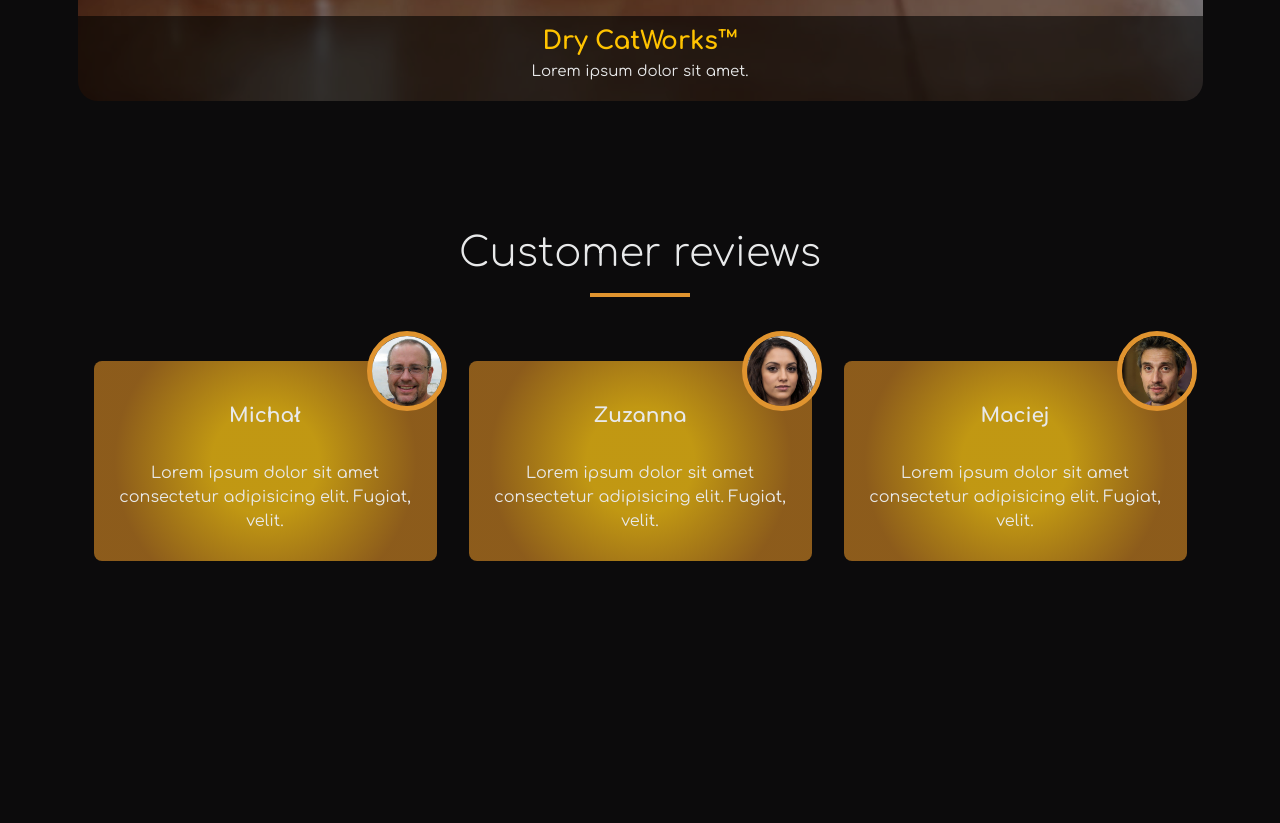
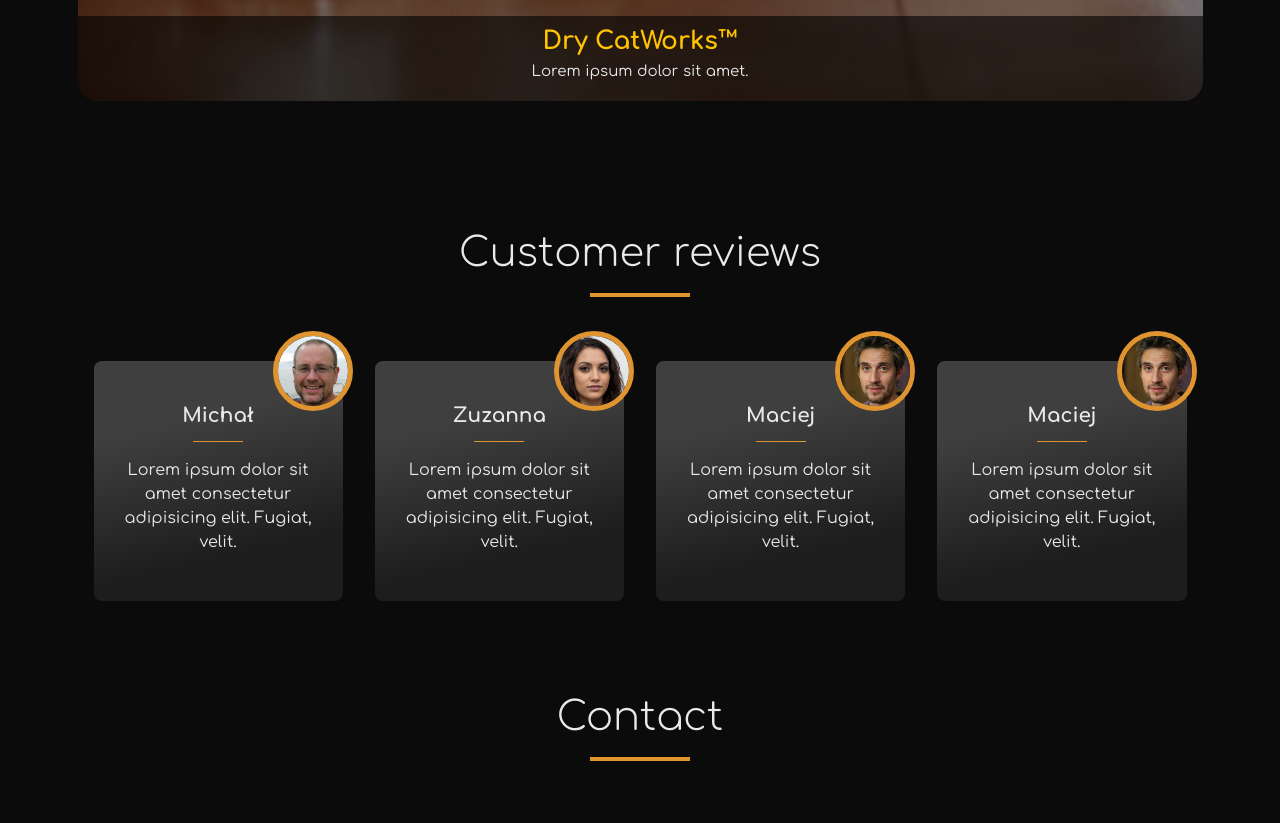
Before and after one commit to marcinjasinski71/CATworks, a website: page index.html in a window 1280 px wide. Shown: the part 1878-2701 px from the top of the page. Before the commit the page ends 2501 px from the top, so only its background shows below. Drawn offline with nearby package versions, Linux system fonts and the light colour scheme; files that its build step writes are made by us from their sources.

Commit message:
img res fix, bg of reviews, adding contact section

```diff
--- a/index.html
+++ b/index.html
@@ -117,22 +117,23 @@
             </div>
 
             <div class="carousel-inner carousel-photos">
+
                 <div class="carousel-item active">
-                    <img src="../dist/img/catfood-mixed.jpg" class="d-block w-100" alt="Koty jedzące karmę">
+                    <img src="../dist/img/catfood-mixed.jpg" class="d-block mw-100" alt="Koty jedzące karmę">
                     <div class="carousel-caption">
                         <h5 class="carousel-title">Mixed CatWorks™</h5>
                         <p>Lorem ipsum dolor sit amet.</p>
                     </div>
                 </div>
                 <div class="carousel-item">
-                    <img src="../dist/img/catfood-dry.jpg" class="d-block w-100 mh-100" alt="Kot jedzący karmę">
+                    <img src="../dist/img/catfood-dry.jpg" class="d-block mw-100" alt="Kot jedzący karmę">
                     <div class="carousel-caption">
                         <h5 class="carousel-title">Dry CatWorks™</h5>
                         <p>Lorem ipsum dolor sit amet.</p>
                     </div>
                 </div>
                 <div class="carousel-item">
-                    <img src="../dist/img/catfood-wet.jpg" class="d-block w-100" alt="kot jedzący karmę">
+                    <img src="../dist/img/catfood-wet.jpg" class="d-block mw-100" alt="kot jedzący karmę">
                     <div class="carousel-caption">
                         <h5 class="carousel-title">Wet CatWorks™</h5>
                         <p>Lorem ipsum dolor sit amet.</p>
@@ -165,22 +166,33 @@
         <div class="reviews__cards">
 
             <div class="reviews__card">
-                <img src="../dist/img/review-first.jpg" alt="Man with glasses">
+                <img src="../dist/img/review-first.jpg" alt="Man with glasses" class="review-img">
                 <p class="reviews__card-name">Michał</p>
+                <div class="underline-small"></div>
                 <p class="reviews__card-opinion">Lorem ipsum dolor sit amet consectetur adipisicing elit. Fugiat, velit.
                 </p>
             </div>
 
             <div class="reviews__card">
-                <img src="../dist/img/review-second.jpg" alt="woman">
+                <img src="../dist/img/review-second.jpg" alt="woman" class="review-img">
                 <p class="reviews__card-name">Zuzanna</p>
+                <div class="underline-small"></div>
                 <p class="reviews__card-opinion">Lorem ipsum dolor sit amet consectetur adipisicing elit. Fugiat, velit.
                 </p>
             </div>
 
             <div class="reviews__card">
-                <img src="../dist/img/review-third.jpg" alt="">
+                <img src="../dist/img/review-third.jpg" alt="man" class="review-img">
                 <p class="reviews__card-name">Maciej</p>
+                <div class="underline-small"></div>
+                <p class="reviews__card-opinion">Lorem ipsum dolor sit amet consectetur adipisicing elit. Fugiat, velit.
+                </p>
+            </div>
+
+            <div class="reviews__card">
+                <img src="../dist/img/review-third.jpg" alt="man" class="review-img">
+                <p class="reviews__card-name">Maciej</p>
+                <div class="underline-small"></div>
                 <p class="reviews__card-opinion">Lorem ipsum dolor sit amet consectetur adipisicing elit. Fugiat, velit.
                 </p>
             </div>
@@ -194,9 +206,26 @@
         </div>
     </div>
 </section>
+        <section id="contact">
+
+    <div class="container py-5 text-center">
+
+        <div class="title">
+            <p class="display-3 title">Contact</p>
+            <div class="underline"></div>
+        </div>
+
+
+
+
+
+    </div>
+
+
+</section>
     </main>
 
-
+    <script src="/dist/js/script.min.js"></script>
     <script src="https://cdn.jsdelivr.net/npm/bootstrap@5.1.3/dist/js/bootstrap.bundle.min.js"
     integrity="sha384-ka7Sk0Gln4gmtz2MlQnikT1wXgYsOg+OMhuP+IlRH9sENBO0LRn5q+8nbTov4+1p"
     crossorigin="anonymous"></script>
--- /dev/null
+++ b/src/sass/_animations.scss
@@ -0,0 +1,8 @@
+@keyframes reviewPhoto {
+	0% {
+	}
+
+	50% {
+		transform: scale(1.1);
+	}
+}
--- a/src/sass/main.scss
+++ b/src/sass/main.scss
@@ -1,4 +1,5 @@
 @use './global';
+@use './animations';
 
 $main-shade-color: #e0942f;
 $main-color: #ffc300;
@@ -29,8 +30,20 @@ $border-color: rgba(255, 255, 255, 0.2);
 	width: 100px;
 }
 
+.underline-small {
+	border-bottom: 1px solid $main-shade-color;
+	margin: 0 auto;
+	text-align: center;
+	margin-bottom: 1em;
+	width: 50px;
+}
+
 .title {
 	color: $white-color;
+}
+
+.scale-animate {
+	animation: reviewPhoto 1s linear;
 }
 
 // nav
@@ -128,7 +141,7 @@ $border-color: rgba(255, 255, 255, 0.2);
 // karuzela
 
 .carousel {
-	margin: 30px 0;
+	margin: 30px auto;
 }
 
 .carousel-item {
@@ -138,6 +151,7 @@ $border-color: rgba(255, 255, 255, 0.2);
 	img {
 		background-size: cover;
 		filter: opacity(0.5);
+		// max-height: 500px;
 	}
 	p {
 		font-size: 1.5rem;
@@ -179,17 +193,20 @@ $border-color: rgba(255, 255, 255, 0.2);
 		width: 300px;
 		height: 200px;
 		margin: 2em 1em;
-		background: rgb(255, 200, 21);
-		background: radial-gradient(
-			circle,
-			rgba(255, 200, 21, 0.7457398832514045) 27%,
-			rgba(197, 127, 34, 0.6923690967345506) 76%
+		background: rgb(63, 63, 63);
+		background: linear-gradient(
+			167deg,
+			rgba(63, 63, 63, 1) 27%,
+			rgba(29, 29, 29, 1) 76%
 		);
+		&:hover {
+			animation: reviewPhoto 0.3s forwards;
+		}
 
 		&-name {
 			font-size: 2rem;
 			margin-top: 1em;
-			margin-bottom: 1.5em;
+			margin-bottom: 0.5em;
 			font-weight: 700;
 			color: $white-color;
 		}
@@ -235,6 +252,7 @@ $border-color: rgba(255, 255, 255, 0.2);
 		}
 		&__card {
 			width: 40%;
+			min-height: 240px;
 		}
 	}
 } ;
```
Also changed, not shown: dist/css/main.min.css, dist/img/catfood-mixed.jpg, dist/img/catfood-wet.jpg, src/img/catfood-mixed.jpg, src/img/catfood-wet.jpg, 4 other files.
